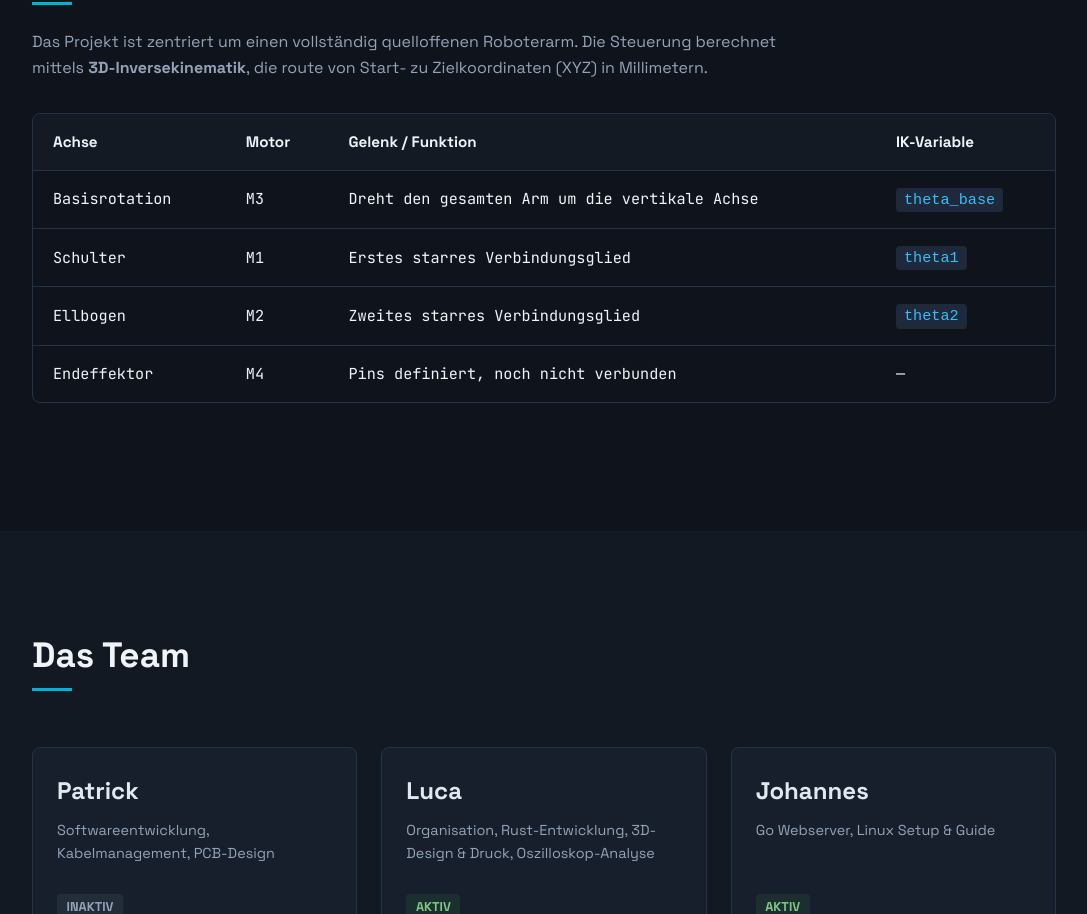
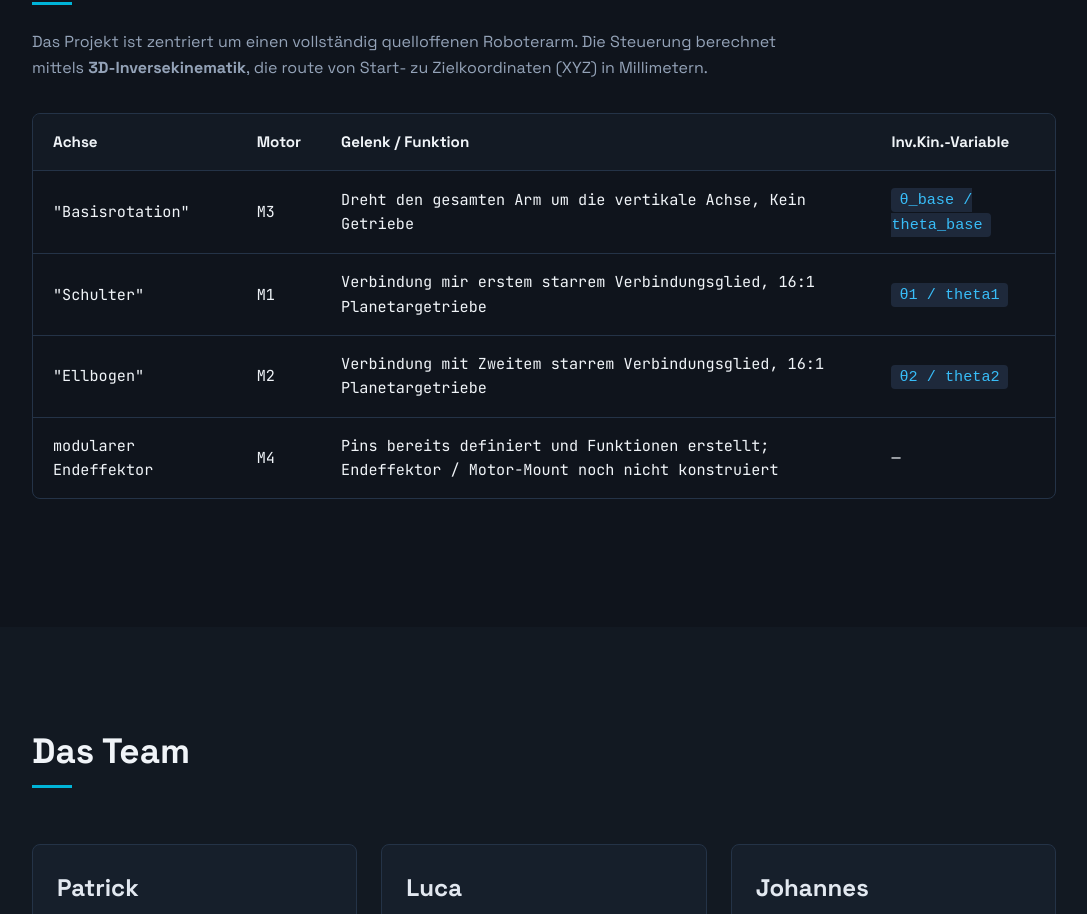
Before and after one commit to LucaGurr/robosite, a plain HTML site: page index.html in a window 1280 px wide. Shown: the part 955-1869 px from the top of the page, without its empty margins (96-1183 px from the left). Drawn offline with nearby package versions, Linux system fonts and the light colour scheme.

Commit message:
refreshed paragraphs

```diff
--- a/index.html
+++ b/index.html
@@ -45,32 +45,35 @@
                         <th>Achse</th>
                         <th>Motor</th>
                         <th>Gelenk / Funktion</th>
-                        <th>IK-Variable</th>
+                        <th>Inv.Kin.-Variable</th>
                     </tr>
                 </thead>
                 <tbody>
                     <tr>
-                        <td>Basisrotation</td>
+                        <td>"Basisrotation"</td>
                         <td>M3</td>
-                        <td>Dreht den gesamten Arm um die vertikale Achse</td>
-                        <td><code>theta_base</code></td>
+                        <td>Dreht den gesamten Arm um die vertikale Achse, Kein Getriebe</td>
+                        <td><code>&theta;_base / theta_base</code></td>
+
                     </tr>
                     <tr>
-                        <td>Schulter</td>
+                        <td>"Schulter"</td>
                         <td>M1</td>
-                        <td>Erstes starres Verbindungsglied</td>
-                        <td><code>theta1</code></td>
+                        <td> Verbindung mir erstem starrem Verbindungsglied, 16:1 Planetargetriebe</td>
+                       <td><code>&theta;1 / theta1</code></td>
+
                     </tr>
                     <tr>
-                        <td>Ellbogen</td>
+                        <td>"Ellbogen"</td>
                         <td>M2</td>
-                        <td>Zweites starres Verbindungsglied</td>
-                        <td><code>theta2</code></td>
+                        <td>Verbindung mit Zweitem starrem Verbindungsglied, 16:1 Planetargetriebe</td>
+                        <td><code>&theta;2 / theta2</code></td>
+
                     </tr>
                     <tr>
-                        <td>Endeffektor</td>
+                        <td>modularer Endeffektor</td>
                         <td>M4</td>
-                        <td>Pins definiert, noch nicht verbunden</td>
+                        <td>Pins bereits definiert und Funktionen erstellt; Endeffektor / Motor-Mount noch nicht konstruiert</td>
                         <td>—</td>
                     </tr>
                 </tbody>
```
